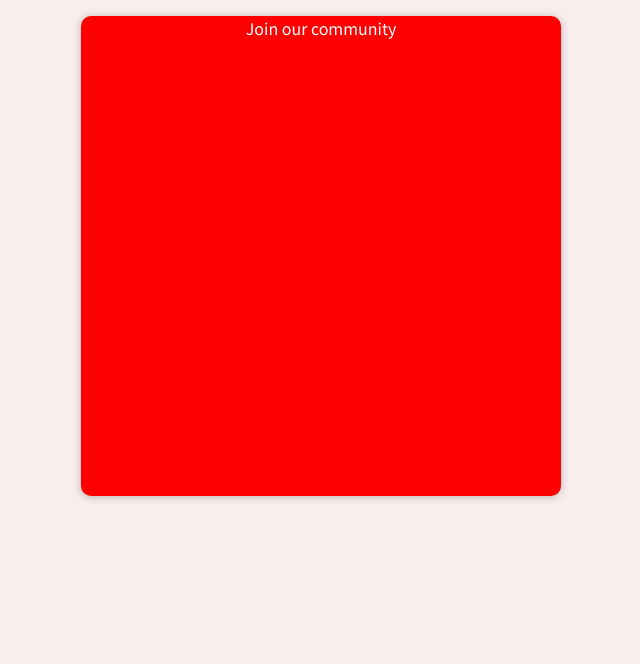
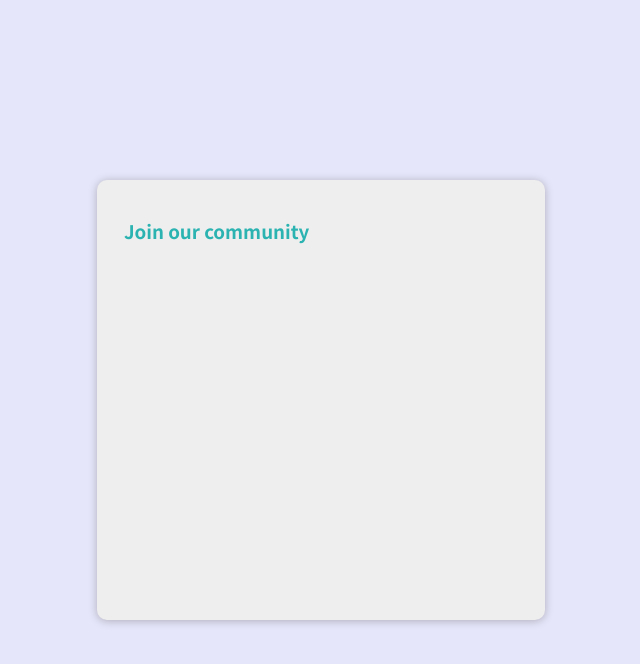
Before and after one commit to joaolucas2012/price-grid-for-training, a React (Create React App) app: page / in a window 1280 px wide. Shown: the top 664 px of the page, without its empty margins (319-959 px from the left). Built offline with nearby package versions, Linux system fonts and the light colour scheme.

Commit message:
feat: add header and header css

```diff
--- a/src/App.css
+++ b/src/App.css
@@ -2,4 +2,5 @@
   flex: 1;
   justify-content: center;
   align-items: center;
+  position: relative;
 }
--- a/src/components/Card.css
+++ b/src/components/Card.css
@@ -1,13 +1,17 @@
 .container{
-    background-color: red;
+    height: 100vh;
+    display: flex;
+    align-items: center;
+    justify-content: center;
+}
+
+.card{
+    background-color: #eee;
     border-radius: 10px;
     box-shadow: 0 1px 8px rgba(0, 0, 0, 0.25);
-    text-align: center;
-    justify-content: center;
-    position: center;
-    color: white;
-    height: 30em;
-    width: 30em;
+    color: #2bb3b1;
+    height: 55vh;
+    width: 35vw;
     margin: 0 auto;
 }
 
--- a/src/components/Card.jsx
+++ b/src/components/Card.jsx
@@ -2,13 +2,15 @@ import React from "react";
 
 import "./Card.css";
 
+import Header from "./Header.jsx";
+
 const Card = () => {
   return (
-    <>
-      <div className="container">
-        <p className="title">Join our community</p>
+    <div className="container">
+      <div className="card">
+        <Header />
       </div>
-    </>
+    </div>
   );
 };
 
--- /dev/null
+++ b/src/components/Header.css
@@ -0,0 +1,6 @@
+.header{
+    display: flex;
+    /* justify-content: flex-start; */
+    text-align: left;
+    margin-left: 6%;
+}
--- /dev/null
+++ b/src/components/Header.jsx
@@ -0,0 +1,15 @@
+import React from "react";
+
+import './Header.css';
+
+const Header = () => {
+  return (
+    <div className="header">
+      <h3>
+        <p className="title">Join our community</p>
+      </h3>
+    </div>
+  );
+};
+
+export default Header;
--- a/src/index.css
+++ b/src/index.css
@@ -10,5 +10,5 @@ html {
 
 body {
   margin: 0;
-  background-color: #f8eeee;
+  background-color: lavender;
 }
```
